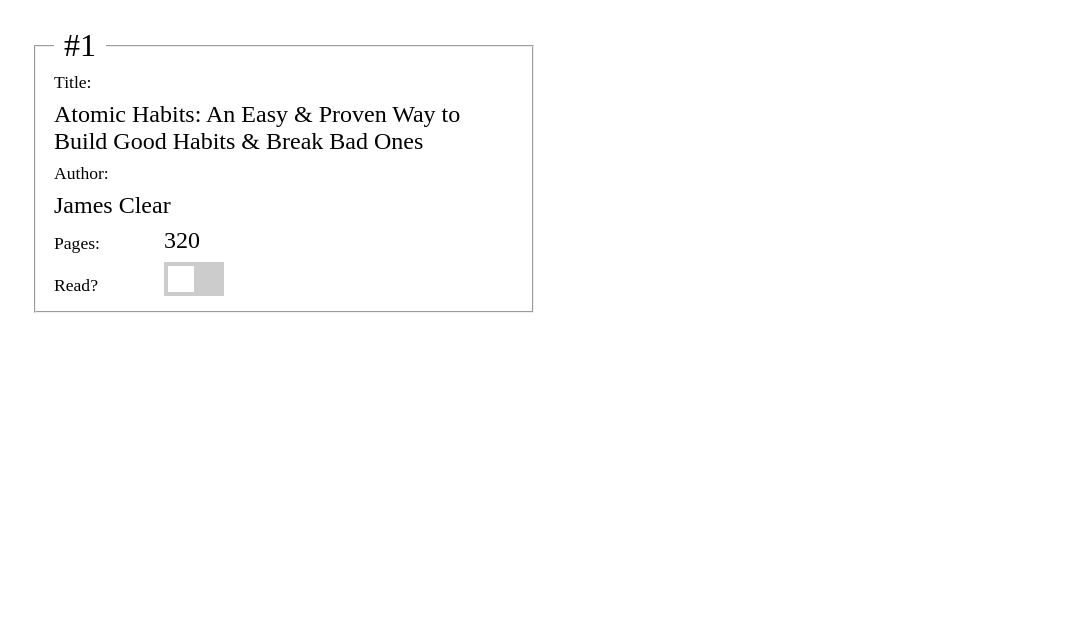
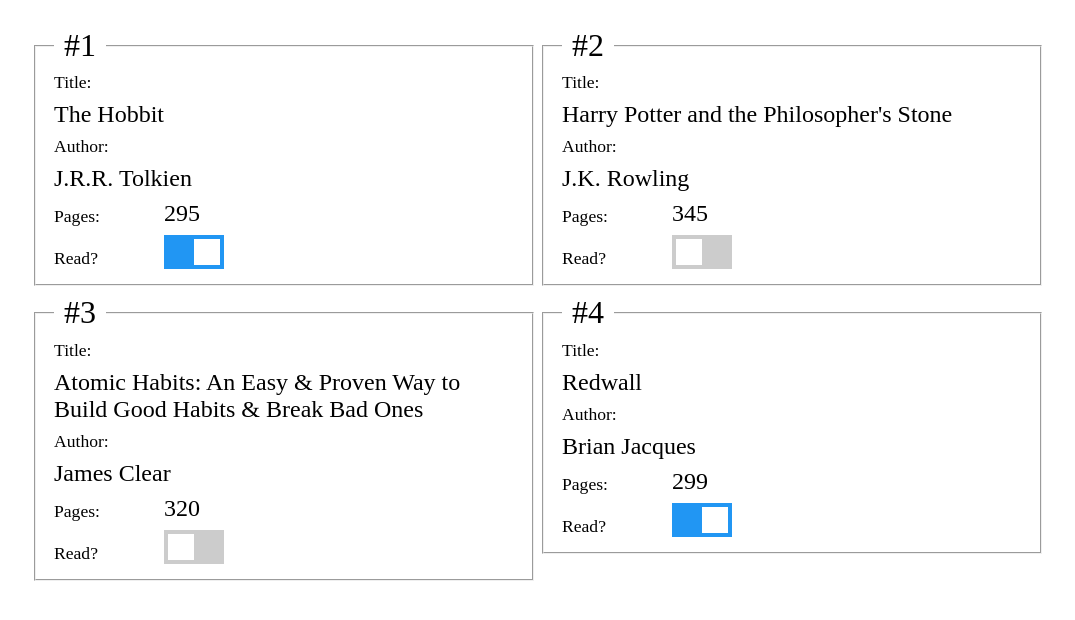
Before and after one commit to kjoh-dev/Library, a plain HTML site: page index.html in a window 1280 px wide. Shown: the part 58-678 px from the top of the page, without its empty margins (102-1177 px from the left). Drawn offline with Linux system fonts and the light colour scheme; a web font is replaced by a local one.

Commit message:
feat: showBook() function now creates book info card HTML element

```diff
--- a/Script/script.js
+++ b/Script/script.js
@@ -43,7 +43,35 @@ function showBook(book){
         return;
     }
 
-    console.log(`Book: ${book.title} by ${book.author}, ${book.pages} pages, ${book.read ? "already read" : "not read yet"}`);
+    const index = myLibrary.findIndex((b) => book.title === b.title);
+
+    const bookCard = document.createElement("div");
+    bookCard.className = "bookCard";
+    bookCard.innerHTML = `
+        <div class="bookCard">
+        <fieldset>
+            <legend>&nbsp;#${index+1}&nbsp;</legend>
+            <dl>
+                <dt class="title">Title:</dt>
+                <dd>${book.title}</dd>
+                <dt class="author">Author:</dt>
+                <dd>${book.author}</dd>
+                <dt class="pages">Pages:</dt>
+                <dd>${book.pages}</dd>
+                <dt class="read">Read?</dt>
+                <dd>
+                    <label class="switch">
+                        <input type="checkbox" ${book.read ? "checked" : ""}>
+                        <span class="slider"></span>
+                    </label>
+                </dd>
+            </dl>
+        </fieldset>
+        </div>
+    `;
+
+    document.getElementById("bookContainer").append(bookCard);
+
 }
 
 function showAllBooks(){
@@ -80,3 +108,5 @@ confirmBtn.addEventListener("click", (event) => {
     event.preventDefault();
     bookDialog.close(selectEl.value);
 });
+
+showAllBooks();
--- a/index.html
+++ b/index.html
@@ -22,7 +22,7 @@
         <button id="addBtn">Add Book</button>
     </header>
     <section id="bookContainer">
-        <div class="bookCard">
+        <!-- <div class="bookCard">
             <fieldset>
                 <legend>&nbsp;#1&nbsp;</legend>
                 <dl>
@@ -41,7 +41,7 @@
                     </dd>
                 </dl>
             </fieldset>
-        </div>
+        </div> -->
 
     </section>
     <dialog id="bookDialog">
```
